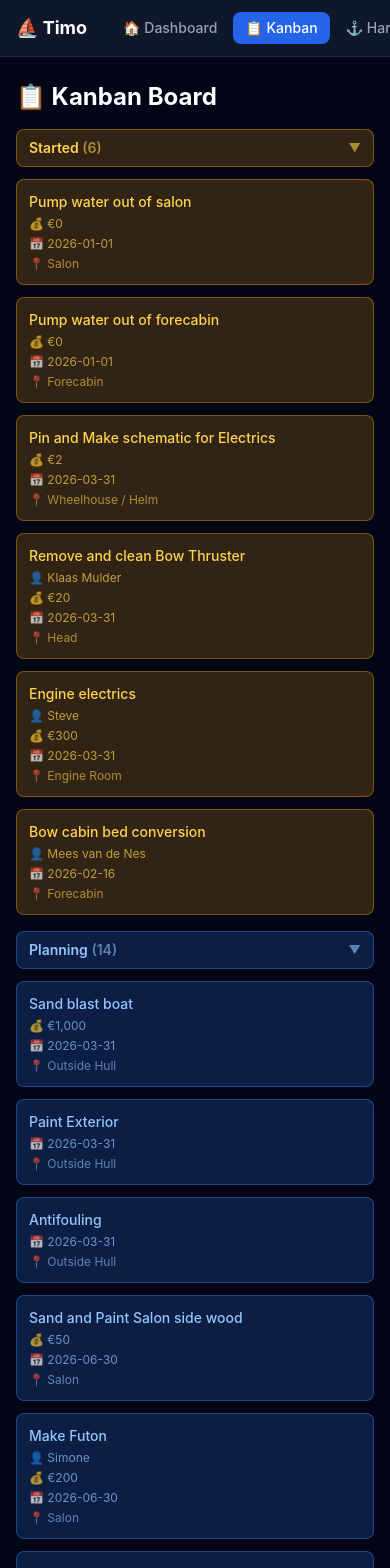
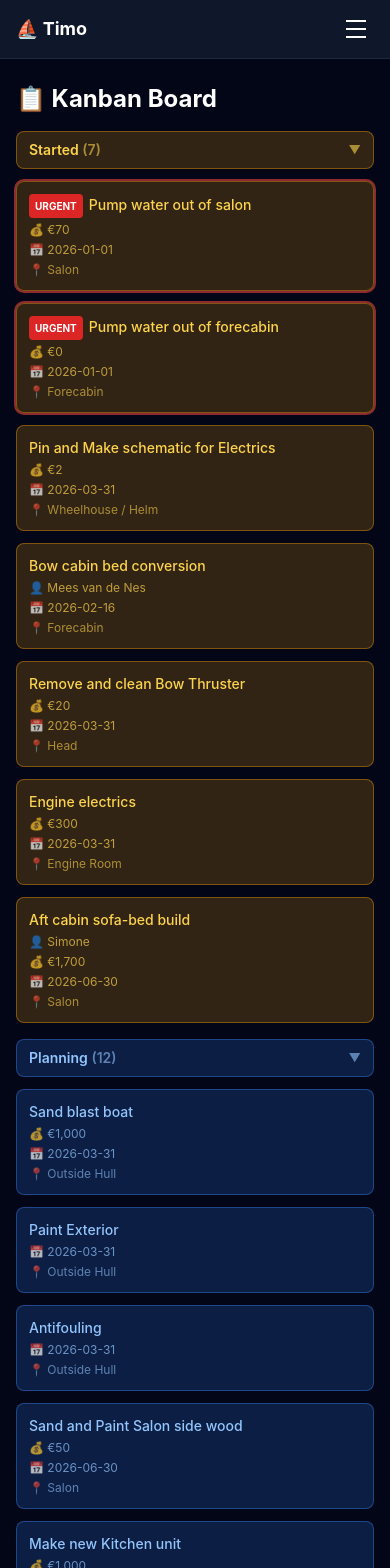
Before and after one commit to kokosthief/boat-dashboard, a Next.js app: page /kanban in a window 390 px wide. Shown: the top 1568 px of the page. Built offline with nearby package versions, Linux system fonts and the light colour scheme.

Commit message:
feat: burger menu mobile, urgent labels, merge futon tasks, remove dashboard cards, reorder started tasks, fix vendors

```diff
--- a/src/app/kanban/page.tsx
+++ b/src/app/kanban/page.tsx
@@ -28,8 +28,11 @@ export default function KanbanPage() {
                 <span className="text-xs opacity-60">{isCollapsed ? '▶' : '▼'}</span>
               </button>
               {!isCollapsed && colTasks.map(t => (
-                <div key={t.name} className={`rounded-lg border p-3 text-sm space-y-1 ${colors}`}>
-                  <p className="font-medium">{t.name}</p>
+                <div key={t.name} className={`rounded-lg border p-3 text-sm space-y-1 ${colors} ${t.urgent ? 'ring-2 ring-red-500/60' : ''}`}>
+                  <p className="font-medium">
+                    {t.urgent && <span className="inline-block bg-red-600 text-white text-[10px] px-1.5 py-0.5 rounded mr-1.5 font-bold">URGENT</span>}
+                    {t.name}
+                  </p>
                   {t.vendor && <p className="text-xs opacity-70">👤 {t.vendor}</p>}
                   {t.cost && <p className="text-xs opacity-70">💰 {t.cost}</p>}
                   {t.targetDate && <p className="text-xs opacity-70">📅 {t.targetDate}</p>}
--- a/src/app/page.tsx
+++ b/src/app/page.tsx
@@ -22,8 +22,6 @@ export default function Home() {
   const cards = [
     { label: 'Total Expenses', value: `€${totalExpenses.toLocaleString('nl-NL', { minimumFractionDigits: 2 })}`, sub: `${expenseData.expenses.length} expenses tracked`, color: 'bg-blue-600', href: '/expenses' },
     { label: 'Recurring Monthly Costs', value: `~€${Math.round(totalRecurring).toLocaleString()}/mo`, sub: 'Mooring + Starlink + Electricity', color: 'bg-emerald-600', href: '/expenses', isRecurring: true },
-    { label: 'Active Tasks', value: String(activeTasks.length), sub: `${tasks.filter(t => t.status === 'Finished').length} completed`, color: 'bg-amber-600' },
-    { label: 'Next Deadline', value: upcoming?.targetDate || 'None', sub: upcoming?.name || '', color: 'bg-purple-600' },
   ];
 
   const sections = [
--- a/src/components/Nav.tsx
+++ b/src/components/Nav.tsx
@@ -1,4 +1,5 @@
 'use client';
+import { useState } from 'react';
 import Link from 'next/link';
 import { usePathname } from 'next/navigation';
 
@@ -12,11 +13,15 @@ const links = [
 
 export default function Nav() {
   const path = usePathname();
+  const [open, setOpen] = useState(false);
+
   return (
     <nav className="bg-slate-900 border-b border-slate-800 sticky top-0 z-50">
-      <div className="max-w-7xl mx-auto px-4 py-3 flex items-center gap-6 overflow-x-auto">
+      <div className="max-w-7xl mx-auto px-4 py-3 flex items-center justify-between">
         <Link href="/" className="text-lg font-bold whitespace-nowrap">⛵ Timo</Link>
-        <div className="flex gap-1">
+
+        {/* Desktop nav */}
+        <div className="hidden md:flex gap-1">
           {links.map(l => (
             <Link key={l.href} href={l.href}
               className={`px-3 py-1.5 rounded-lg text-sm font-medium transition-colors whitespace-nowrap ${
@@ -26,7 +31,32 @@ export default function Nav() {
             </Link>
           ))}
         </div>
+
+        {/* Mobile burger button */}
+        <button
+          onClick={() => setOpen(!open)}
+          className="md:hidden flex flex-col gap-1.5 p-2 rounded-lg hover:bg-slate-800 transition-colors"
+          aria-label="Menu"
+        >
+          <span className={`w-5 h-0.5 bg-white transition-transform ${open ? 'rotate-45 translate-y-2' : ''}`} />
+          <span className={`w-5 h-0.5 bg-white transition-opacity ${open ? 'opacity-0' : ''}`} />
+          <span className={`w-5 h-0.5 bg-white transition-transform ${open ? '-rotate-45 -translate-y-2' : ''}`} />
+        </button>
       </div>
+
+      {/* Mobile menu */}
+      {open && (
+        <div className="md:hidden border-t border-slate-800 px-4 py-2 space-y-1">
+          {links.map(l => (
+            <Link key={l.href} href={l.href} onClick={() => setOpen(false)}
+              className={`block px-3 py-2.5 rounded-lg text-sm font-medium transition-colors ${
+                path === l.href ? 'bg-blue-600 text-white' : 'text-slate-400 hover:text-white hover:bg-slate-800'
+              }`}>
+              {l.label}
+            </Link>
+          ))}
+        </div>
+      )}
     </nav>
   );
 }
--- a/src/data/expenses.ts
+++ b/src/data/expenses.ts
@@ -113,8 +113,8 @@ export function getExpenseData(): ExpenseData {
       description: 'Mooring & Berth',
       vendor: 'Rhebergen',
       category: 'Mooring & Berth',
-      monthlyEstimate: 1680,
-      annualEstimate: 1680 * 12,
+      monthlyEstimate: 280,
+      annualEstimate: 1680 * 2,
       entries: expenses.filter(e => e.vendor.toLowerCase().includes('rhebergen') && e.category === 'Mooring & Berth')
     },
     {
--- a/src/data/tasks.ts
+++ b/src/data/tasks.ts
@@ -6,21 +6,21 @@ export interface Task {
   targetDate: string;
   cost: string;
   notes: string;
+  urgent?: boolean;
 }
 
 export const tasks: Task[] = [
-  { name: "Pump water out of salon", location: "Salon", vendor: "", status: "Started", targetDate: "2026-01-01", cost: "€0", notes: "" },
-  { name: "Pump water out of forecabin", location: "Forecabin", vendor: "", status: "Started", targetDate: "2026-01-01", cost: "€0", notes: "" },
+  { name: "Pump water out of salon", location: "Salon", vendor: "", status: "Started", targetDate: "2026-01-01", cost: "€70", notes: "Bought strong water-sucking hoover (~€70) to help.", urgent: true },
+  { name: "Pump water out of forecabin", location: "Forecabin", vendor: "", status: "Started", targetDate: "2026-01-01", cost: "€0", notes: "", urgent: true },
   { name: "Pin and Make schematic for Electrics", location: "Wheelhouse / Helm", vendor: "", status: "Started", targetDate: "2026-03-31", cost: "€2", notes: "Pin it to electrical cabinet door." },
-  { name: "Remove and clean Bow Thruster", location: "Head", vendor: "Klaas Mulder", status: "Started", targetDate: "2026-03-31", cost: "€20", notes: "Clean corrosion. Short circuit. Maybe buy new solenoid." },
-  { name: "Engine electrics", location: "Engine Room", vendor: "Steve", status: "Started", targetDate: "2026-03-31", cost: "€300", notes: "Steve might be the guy." },
   { name: "Bow cabin bed conversion", location: "Forecabin", vendor: "Mees van de Nes", status: "Started", targetDate: "2026-02-16", cost: "", notes: "Converting single bed to collapsible double bed with fold-up section for storage access below. Due in a few days." },
+  { name: "Remove and clean Bow Thruster", location: "Head", vendor: "", status: "Started", targetDate: "2026-03-31", cost: "€20", notes: "Clean corrosion. Short circuit. Maybe buy new solenoid. DIY." },
+  { name: "Engine electrics", location: "Engine Room", vendor: "", status: "Started", targetDate: "2026-03-31", cost: "€300", notes: "DIY first, Steve as backup if needed." },
   { name: "Sand blast boat", location: "Outside Hull", vendor: "", status: "Planning", targetDate: "2026-03-31", cost: "€1,000", notes: "Fully sand blast whole boat to bare metal." },
   { name: "Paint Exterior", location: "Outside Hull", vendor: "", status: "Planning", targetDate: "2026-03-31", cost: "", notes: "Hull and Exterior Black" },
   { name: "Antifouling", location: "Outside Hull", vendor: "", status: "Planning", targetDate: "2026-03-31", cost: "", notes: "Apply coats" },
   { name: "Sand and Paint Salon side wood", location: "Salon", vendor: "", status: "Planning", targetDate: "2026-06-30", cost: "€50", notes: "Prevent rot before winter" },
-  { name: "Make Futon", location: "Salon", vendor: "Simone", status: "Planning", targetDate: "2026-06-30", cost: "€200", notes: "Great way to use the space at the back." },
-  { name: "Make extendable bed", location: "Forecabin", vendor: "", status: "Planning", targetDate: "2026-06-30", cost: "€1,700", notes: "" },
+  { name: "Aft cabin sofa-bed build", location: "Salon", vendor: "Simone", status: "Started", targetDate: "2026-06-30", cost: "€1,700", notes: "Simone currently designing. Sofa that converts to double bed in aft cabin. Construction starts March 1." },
   { name: "Make new Kitchen unit", location: "Salon", vendor: "", status: "Planning", targetDate: "2026-06-30", cost: "€1,000", notes: "" },
   { name: "Steering Wheel Replacement", location: "Wheelhouse / Helm", vendor: "", status: "Planning", targetDate: "2026-06-30", cost: "", notes: "Bought beautiful old wheel but attachment point is bigger than current one. Need to figure out adapter/fitting." },
   { name: "Bathroom tiles — cut & install", location: "Head", vendor: "", status: "Planning", targetDate: "2026-03-31", cost: "", notes: "Slate/ceramic tiles bought. Cut to shape and install around toilet area (floor + sides). Replace ugly white plastic surround." },
```
